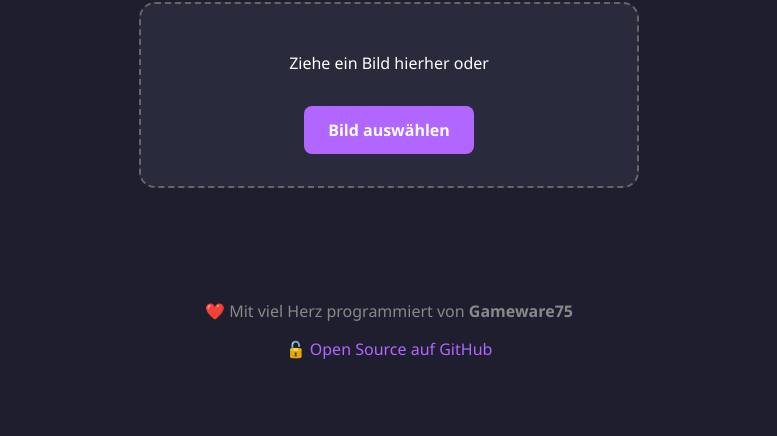
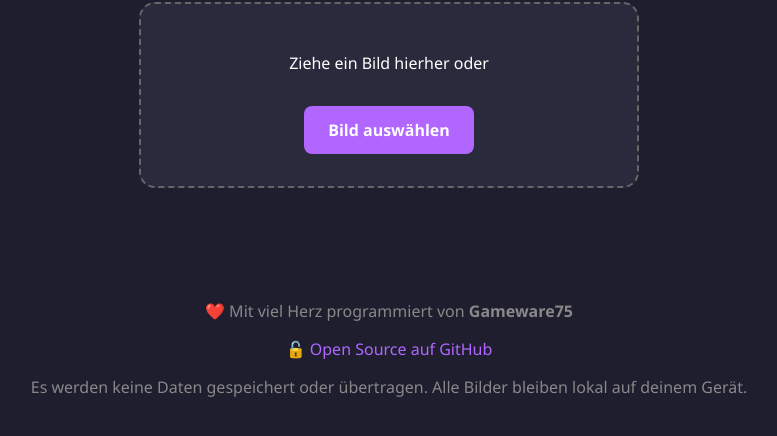
Before and after one commit to Gameware75/emote-Resizer, a plain HTML site: page index.html in a window 1280 px wide. Shown: the part 110-546 px from the top of the page, without its empty margins (251-1028 px from the left). Drawn offline with Linux system fonts and the light colour scheme.

Commit message:
Update index.html

```diff
--- a/index.html
+++ b/index.html
@@ -159,6 +159,7 @@
     <p>🔓 <a href="https://github.com/Gameware75/emote-resizer" target="_blank">
         Open Source auf GitHub
     </a></p>
+    <p>Es werden keine Daten gespeichert oder übertragen. Alle Bilder bleiben lokal auf deinem Gerät.</p>
 </footer>
 
 <canvas id="canvas"></canvas>
```
